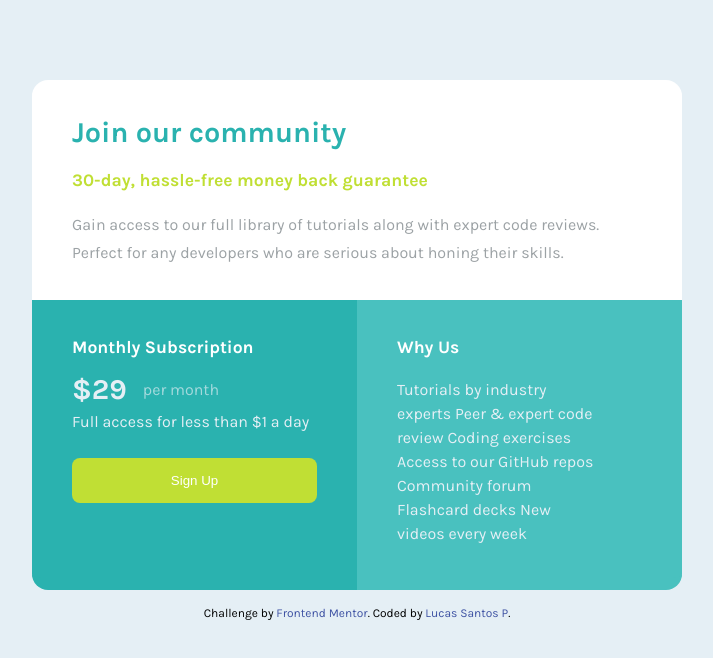
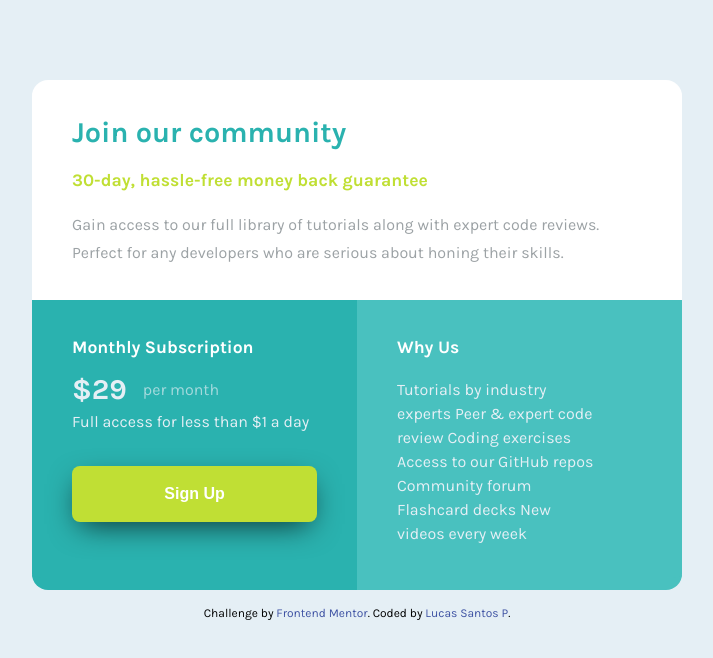
Before and after one commit to lucas-santosP/single-price-grid-component, a plain HTML site: page index.html in a window 1280 px wide. Shown: the whole page, without its empty margins (283-996 px from the left). Drawn offline with Linux system fonts and the light colour scheme.

Commit message:
atualiza btn

```diff
--- a/css/styles-prefixed.css
+++ b/css/styles-prefixed.css
@@ -151,15 +151,20 @@ body {
 .btn {
   outline: none;
   cursor: pointer;
-  margin: 1.5rem auto 0 auto;
-  height: 2.8rem;
+  margin: 2rem auto 0 auto;
+  height: 3.5rem;
+  font-size: 1rem;
+  font-weight: var(--fw-bold);
   width: 100%;
   color: var(--clr-white);
   background-color: var(--clr-yellow);
   border-radius: 0.5rem;
+  -webkit-box-shadow: 0px 10px 30px -8px rgba(0, 0, 0, 0.75);
+  -moz-box-shadow: 0px 10px 30px -8px rgba(0, 0, 0, 0.75);
+  box-shadow: 0px 10px 30px -8px rgba(0, 0, 0, 0.75);
 }
 .btn:hover {
-  color: rgb(71, 71, 71);
+  background-color: hsl(71, 83%, 61%);
   -webkit-transform: scale(1.05);
   -ms-transform: scale(1.05);
   transform: scale(1.05);
--- a/css/styles.css
+++ b/css/styles.css
@@ -114,15 +114,16 @@ body {
 .btn {
   outline: none;
   cursor: pointer;
-  margin: 1.5rem auto 0 auto;
-  height: 2.8rem;
+  margin: 2rem auto 0 auto;
+  height: 3.5rem;
+  font-size: 1rem;
   width: 100%;
   color: var(--clr-white);
   background-color: var(--clr-yellow);
   border-radius: 0.5rem;
 }
 .btn:hover {
-  color: rgb(71, 71, 71);
+  background-color: hsl(71, 83%, 61%);
   transform: scale(1.05);
 }
 /* flex right */
```
